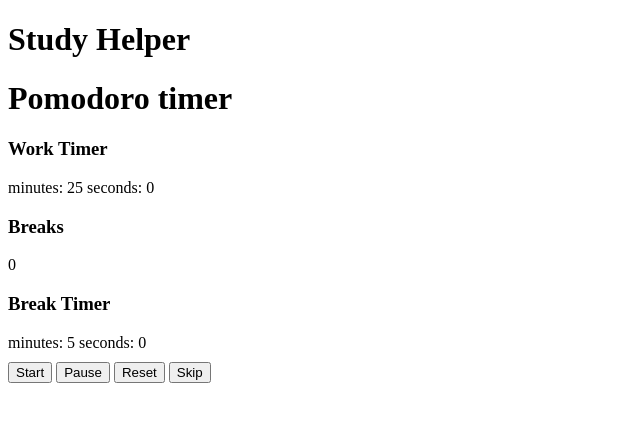
After one commit to Eugene-Chan2021Fall/Project-FlashCard, a Flask app: page /pomodoro-timer in a window 1280 px wide. The commit adds this page. Shown: the top 422 px of the page, without its empty margins (0-640 px from the left). Run offline with Flask 2, Linux system fonts and the light colour scheme; a user stored in the database is signed in.

Commit message:
Added Pomodoro Timer

```diff
--- a/myapp/routes.py
+++ b/myapp/routes.py
@@ -5,6 +5,8 @@ from flask import render_template, flash, redirect
 from myapp import db
 from myapp.models import User
 from flask_login import current_user, login_user, logout_user, login_required
+
+from myapp.pomodoro import PomodoroTimer
 
 @myapp_obj.route("/")
 def home():
@@ -48,3 +50,8 @@ def signup():
             db.session.commit()
             flash('Registration successful')
     return render_template("signup.html", form = form)
+
+@myapp_obj.route("/pomodoro-timer", methods=['GET', 'POSTS'])
+@login_required
+def pomodoro():
+    return render_template("pomodoro_timer.html")
--- /dev/null
+++ b/myapp/static/css/pomodoro.css
@@ -0,0 +1,17 @@
+body {
+  margin: 20;
+  padding: 10;
+}
+
+.work-timer p{
+    display: inline;
+}
+
+.brk-timer p{
+    display: inline;
+}
+
+.btn{
+    margin-top: 10px;
+    display : inline;
+}
--- a/myapp/templates/base.html
+++ b/myapp/templates/base.html
@@ -1,6 +1,7 @@
 <!DOCTYPE HTML>
 <html>
     <head>
+    <link rel="stylesheet" href="{{ url_for('static', filename='css/pomodoro.css') }}">
 	<h1>Study Helper</h1>
     </head>
     <body>
--- /dev/null
+++ b/myapp/templates/pomodoro_timer.html
@@ -0,0 +1,126 @@
+{% extends "base.html" %}
+<head>
+    <link rel="stylesheet" href="{{ url_for('static', filename='css/pomodoro.css') }}">
+</head>
+{% block content %}
+<!--Code referenced from learn-webdev on youtube-->
+
+<h1>Pomodoro timer</h1>
+
+<div class="clock">
+    <!--Work Timer-->
+    <h3>Work Timer</h3>
+    <div class="work-timer">
+        <p>minutes: </p><p id="workmins">25</p><p> seconds: </p><p id="worksecs">0</p>
+    </div>
+
+    <div class="counter">
+        <h3>Breaks</h3>
+        <p id="counter">0</p>
+    </div>
+
+    <!--Break Timer-->
+    <h3>Break Timer</h3>
+    <div class="brk-timer">
+        <p>minutes: </p><p id="brkmins">5</p><p> seconds: </p><p id="brksecs">0</p>
+    </div>
+    <button id="start" class="btn">Start</button>
+    <button id="pause" class="btn">Pause</button>
+    <button id="reset" class="btn">Reset</button>
+    <button id="skip" class="btn">Skip</button>
+</div>
+
+<!-- Java Script-->
+<script>
+var start = document.getElementById('start');
+var reset = document.getElementById('reset');
+var pause = document.getElementById('pause');
+var skip = document.getElementById('skip');
+
+var wm = document.getElementById('workmins');
+var ws = document.getElementById('worksecs');
+var bm = document.getElementById('brkmins');
+var bs = document.getElementById('brksecs');
+var counter = document.getElementById('counter');
+
+//Starting Timer Function
+var startTimer;
+
+start.addEventListener('click', function(){
+    if(startTimer === undefined){
+        startTimer = setInterval(timer, 1000);
+    } else {
+        alert("Timer is already running");
+    }
+})
+
+//Reset Timer Function
+reset.addEventListener('click', function(){
+  wm.innerText = 25;
+  ws.innerText = 0;
+  bm.innerText = 5;
+  bs.innerText = 0;
+  counter.innerText = 0;
+})
+
+//Stop Timer Function
+pause.addEventListener('click', function(){
+  stopTimer()
+  startTimer = undefined;
+})
+
+//Skip To Next Pomodoro Phase
+skip.addEventListener('click', function(){
+    if(wm.innerText == 0 && ws.innerText == 0){
+        bm.innerText = 0;
+        bs.innerText = 0;
+    } else {
+        wm.innerText = 0;
+        ws.innerText = 0;
+    }
+})
+
+//Timer Function
+function timer(){
+    //Work Timer
+    if(ws.innerText != 0){
+        ws.innerText--;
+    } else if(wm.innerText != 0 && ws.innerText == 0){
+        ws.innerText = 59;
+        wm.innerText--;
+    }
+
+    //Break Timer
+    if(wm.innerText == 0 && ws.innerText == 0){
+        if(bs.innerText != 0){
+            bs.innerText--;
+        } else if(bm.innerText != 0 && bs.innerText == 0){
+            bs.innerText = 59;
+            bm.innerText--;
+        }
+    }
+
+    //Increment Counter after a complete cycle. Every four cycle gives a 15 min break instead of the normal 5 min.
+    if(wm.innerText == 0 && ws.innerText == 0 && bm.innerText == 0 && bs.innerText == 0){
+        wm.innerText = 25;
+        ws.innerText = 0;
+
+        //Checks what type of break the user should recieve
+        var breakTime = 0;
+        var val = parseInt(counter.innerHTML);
+
+        if ((val + 1) % 4 === 0 && val != 0){
+          breakTime = 15;
+        } else {
+            breakTime = 5}
+        bm.innerText = breakTime;
+        bs.innerText = 0;
+    	counter.innerText++;
+    }
+}
+//Stopping Timer Function
+function stopTimer(){
+  clearInterval(startTimer);
+}
+</script>
+{% endblock %}
--- a/myapp/templates/user_home.html
+++ b/myapp/templates/user_home.html
@@ -1,6 +1,7 @@
 {% extends "base.html" %}
 {% block content %}
     <h1>Welcome {{ name }}!</h1>
+    <a href="/pomodoro-timer"</a>Pomodoro Timer</a>
     <a href="/logout">Logout</a>
 {% endblock %}
 ~
```
Also changed, not shown: myapp/pomodoro.py (added, +25 -0 lines), myapp/forms.py (line endings or trailing spaces).
